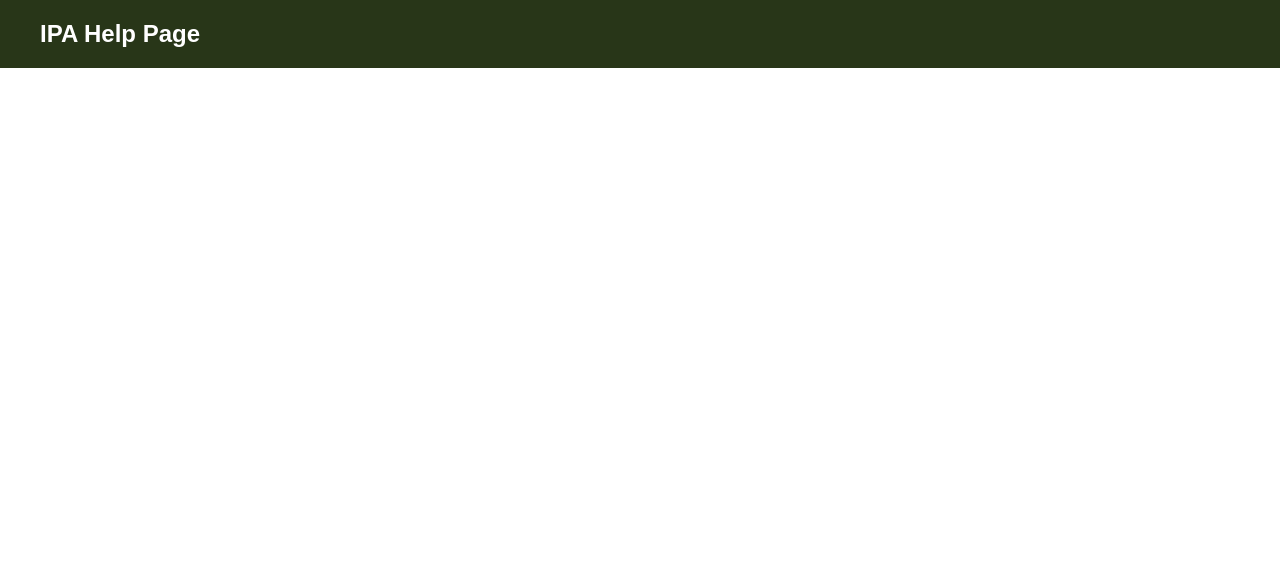
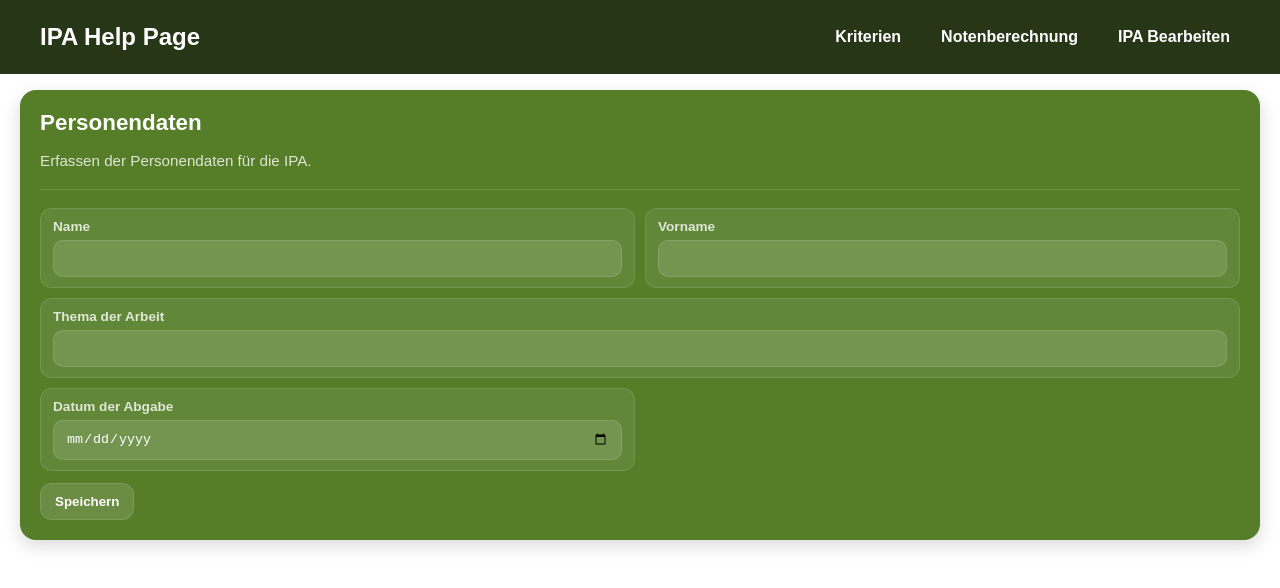
Before and after one commit to Nivreleu/IPA-help-page, an Angular app in the folder src/frontend/ipa-help-page/: page /settings/1 in a window 1280 px wide. Before the commit this address led to /. Shown: the top 588 px of the page. Built offline with nearby package versions, Linux system fonts and the light colour scheme.

Commit message:
edit data page

```diff
--- a/src/frontend/ipa-help-page/src/app/app.routes.ts
+++ b/src/frontend/ipa-help-page/src/app/app.routes.ts
@@ -1,9 +1,11 @@
 import {CriteriaOverview} from './criteria-overview/criteria-overview';
 import {CalculateGrade} from './calculate-grade/calculate-grade';
 import {UserLogin} from './user-login/user-login';
+import {DataSettings} from './data-settings/data-settings';
 
 export const routes = [
   { path: '', component: UserLogin },
   { path: 'overview/:username', component: CriteriaOverview },
+  { path: 'settings/:username', component: DataSettings },
   { path: 'grade/:username', component: CalculateGrade },
 ];
--- /dev/null
+++ b/src/frontend/ipa-help-page/src/app/data-settings/data-settings.html
@@ -0,0 +1,66 @@
+<article class="ipa-settings-card">
+  <h2 class="ipa-settings-card__title">Personendaten</h2>
+  <p class="ipa-settings-card__desc">
+    Erfassen der Personendaten für die IPA.
+  </p>
+
+  <div class="ipa-settings-card__divider"></div>
+
+  <form class="ipa-settings-card__form" (ngSubmit)="savePersonData()" #f="ngForm">
+    <div class="ipa-settings-card__grid">
+      <label class="ipa-settings-card__field">
+        <span class="ipa-settings-card__label">Name</span>
+        <input
+          class="ipa-settings-card__input"
+          name="lastName"
+          required
+          [(ngModel)]="model.lastName"
+        />
+      </label>
+
+      <label class="ipa-settings-card__field">
+        <span class="ipa-settings-card__label">Vorname</span>
+        <input
+          class="ipa-settings-card__input"
+          name="firstName"
+          required
+          [(ngModel)]="model.firstName"
+        />
+      </label>
+
+      <label class="ipa-settings-card__field ipa-settings-card__field--full">
+        <span class="ipa-settings-card__label">Thema der Arbeit</span>
+        <input
+          class="ipa-settings-card__input"
+          name="topic"
+          required
+          [(ngModel)]="model.topic"
+        />
+      </label>
+
+      <label class="ipa-settings-card__field">
+        <span class="ipa-settings-card__label">Datum der Abgabe</span>
+        <input
+          class="ipa-settings-card__input"
+          type="date"
+          name="dueDate"
+          required
+          [(ngModel)]="model.dueDate"
+        />
+      </label>
+    </div>
+
+    <div class="ipa-settings-card__actions">
+      <button
+        class="ipa-settings-card__submit"
+        type="submit"
+      >
+        {{ isSaving() ? 'Speichern…' : 'Speichern' }}
+      </button>
+
+      @if (showSuccess()) {
+        <div class="ipa-settings-card__success">Gespeichert</div>
+      }
+    </div>
+  </form>
+</article>
--- /dev/null
+++ b/src/frontend/ipa-help-page/src/app/data-settings/data-settings.scss
@@ -0,0 +1,135 @@
+.ipa-settings-card {
+  background-color: #567e29;
+  color: #ffffff;
+
+  margin: 16px 20px;
+  padding: 20px;
+
+  border-radius: 16px;
+  box-shadow: 0 6px 18px #00000026;
+
+  display: flex;
+  flex-direction: column;
+  gap: 14px;
+}
+
+.ipa-settings-card__title {
+  margin: 0;
+  font-size: 1.4rem;
+  font-weight: 700;
+  color: #ffffff;
+}
+
+.ipa-settings-card__desc {
+  margin: 0;
+  font-size: 0.95rem;
+  line-height: 1.4;
+  color: #ffffffcc;
+}
+
+.ipa-settings-card__divider {
+  height: 1px;
+  background-color: #ffffff1f;
+  margin: 4px 0;
+}
+
+/* Form */
+.ipa-settings-card__form {
+  display: flex;
+  flex-direction: column;
+  gap: 12px;
+}
+
+.ipa-settings-card__grid {
+  display: grid;
+  grid-template-columns: 1fr 1fr;
+  gap: 10px;
+}
+
+.ipa-settings-card__field {
+  display: flex;
+  flex-direction: column;
+  gap: 6px;
+
+  background-color: #ffffff12;
+  border: 1px solid #ffffff1f;
+  border-radius: 12px;
+  padding: 10px 12px;
+}
+
+.ipa-settings-card__field--full {
+  grid-column: 1 / -1;
+}
+
+.ipa-settings-card__label {
+  font-size: 0.85rem;
+  font-weight: 600;
+  color: #ffffffcc;
+}
+
+/* Inputs */
+.ipa-settings-card__input {
+  border: 1px solid #ffffff1f;
+  background-color: #ffffff1f;
+  color: #ffffff;
+
+  border-radius: 10px;
+  padding: 10px 12px;
+
+  outline: none;
+}
+
+.ipa-settings-card__input::placeholder {
+  color: #ffffff99;
+}
+
+.ipa-settings-card__input:focus {
+  border-color: #ffffff66;
+  background-color: #ffffff26;
+}
+
+/* Actions */
+.ipa-settings-card__actions {
+  display: flex;
+  align-items: center;
+  gap: 10px;
+}
+
+.ipa-settings-card__submit {
+  border: 1px solid #ffffff1f;
+  background-color: #ffffff1f;
+  color: #ffffff;
+
+  padding: 10px 14px;
+  border-radius: 12px;
+
+  font-weight: 700;
+  cursor: pointer;
+}
+
+.ipa-settings-card__submit:hover {
+  background-color: #ffffff26;
+}
+
+.ipa-settings-card__submit:disabled {
+  opacity: 0.6;
+  cursor: not-allowed;
+}
+
+/* Success */
+.ipa-settings-card__success {
+  padding: 0.4rem 0.6rem;
+  font-size: 0.85rem;
+  color: #ffffff;
+  background-color: #ffffff12;
+  border: 1px solid #ffffff1f;
+  border-radius: 10px;
+  width: fit-content;
+}
+
+/* Responsive */
+@media (max-width: 700px) {
+  .ipa-settings-card__grid {
+    grid-template-columns: 1fr;
+  }
+}
--- /dev/null
+++ b/src/frontend/ipa-help-page/src/app/data-settings/data-settings.ts
@@ -0,0 +1,41 @@
+import {Component, signal} from '@angular/core';
+import {FormsModule} from '@angular/forms';
+
+@Component({
+  selector: 'app-data-settings',
+  imports: [
+    FormsModule
+  ],
+  templateUrl: './data-settings.html',
+  styleUrl: './data-settings.scss',
+})
+export class DataSettings {
+
+  model = {
+    lastName: '',
+    firstName: '',
+    topic: '',
+    dueDate: '' // yyyy-mm-dd
+  };
+
+  isSaving = signal(false);
+  showSuccess = signal(false);
+  private successTimer?: number;
+
+  savePersonData() {
+    if (this.isSaving()) return;
+
+    this.isSaving.set(true);
+
+    try {
+      this.showSuccess.set(true);
+
+      if (this.successTimer) window.clearTimeout(this.successTimer);
+      this.successTimer = window.setTimeout(() => {
+        this.showSuccess.set(false);
+      }, 2000);
+    } finally {
+      this.isSaving.set(false);
+    }
+  }
+}
--- a/src/frontend/ipa-help-page/src/app/header/header.html
+++ b/src/frontend/ipa-help-page/src/app/header/header.html
@@ -9,6 +9,9 @@
         <li class="header__nav-item">
           <a [routerLink]="['/grade', username]">Notenberechnung</a>
         </li>
+        <li class="header__nav-item">
+          <a [routerLink]="['/settings', username]">IPA Bearbeiten</a>
+        </li>
       </ul>
     </nav>
   }
```
Also changed, not shown: 1 other file (tests, documents, lock files or other folders).
